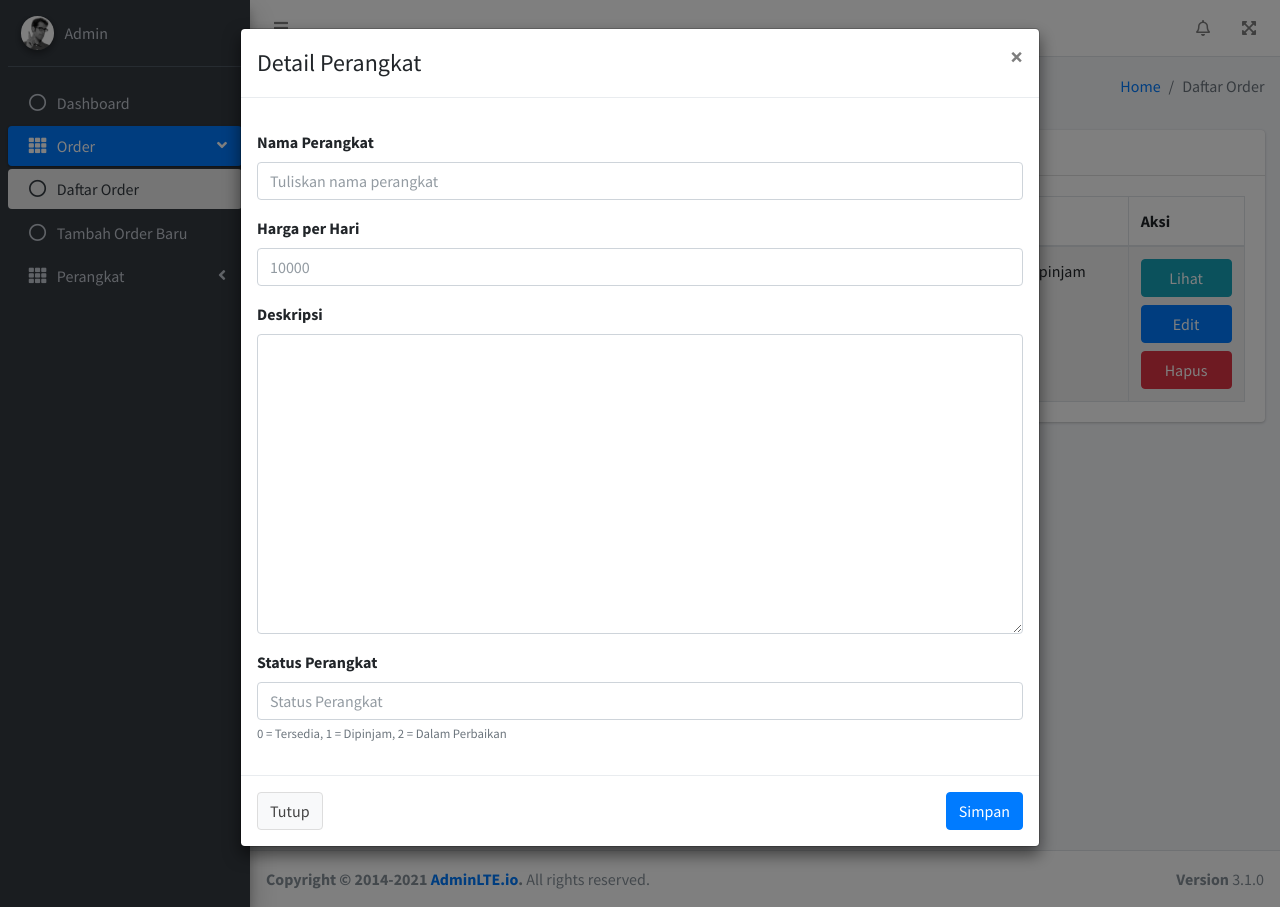
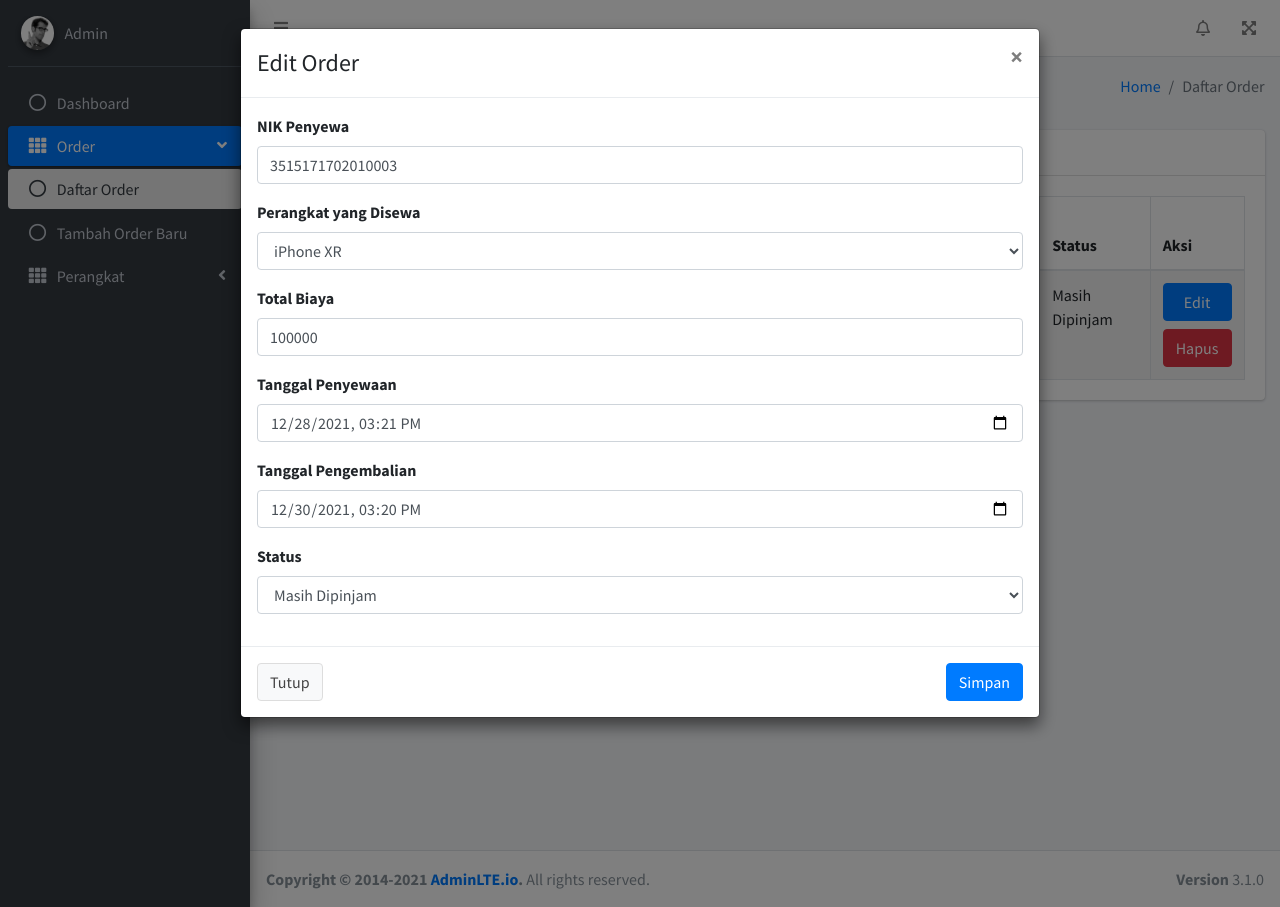
Before and after one commit to thisham/pemweb5-2021, a CodeIgniter app: page /sitape/index.php/admin/order/list in a window 1280 px wide, after a click on "Edit". Run offline with CodeIgniter, Linux system fonts and the light colour scheme; data comes from the database, SQL or seed files in the repository; some libraries are stand-ins or nearby versions.

Commit message:
feat: edit order

```diff
--- a/application/controllers/admin/Order.php
+++ b/application/controllers/admin/Order.php
@@ -19,6 +19,7 @@ class Order extends CI_Controller
     $order_list = $this->M_Order->get_all();
     $data["page_title"] = "Daftar Order";
     $data["order_list"] = $order_list;
+    $data["device_list"] = $this->M_Device->get_all();
     $this->load->view('admin/order/list', $data);
   }
 
@@ -27,11 +28,12 @@ class Order extends CI_Controller
     $input = $this->input->post();
     if ($input) {
       $data["id_device"] = $input["id_device"];
-      $data["nama"] = $input["name"];
+      $data["nik_penyewa"] = $input["borrower_id"];
       $data["harga"] = $input["price"];
-      $data["deskripsi"] = $input["description"];
+      $data["tanggal_sewa"] = str_replace("T", " ", $input["start_date"]) . ":00";
+      $data["tanggal_kembali"] = str_replace("T", " ", $input["return_date"]) . ":00";
       $data["status"] = $input["status"];
-      $this->M_Device->insert($data);
+      $this->M_Order->insert($data);
       $this->redirect_to_list();
     }
 
@@ -40,6 +42,20 @@ class Order extends CI_Controller
     $this->load->view('admin/order/create', $data);
   }
 
+  function update($order_id)
+  {
+    $input = $this->input->post();
+    $data["id"] = $order_id;
+    $data["id_device"] = $input["id_device"];
+    $data["nik_penyewa"] = $input["borrower_id"];
+    $data["harga"] = $input["price"];
+    $data["tanggal_sewa"] = str_replace("T", " ", $input["start_date"]) . ":00";
+    $data["tanggal_kembali"] = str_replace("T", " ", $input["return_date"]) . ":00";
+    $data["status"] = $input["status"];
+    $this->M_Order->update($data);
+    $this->redirect_to_list();
+  }
+
   function delete($order_id)
   {
     $this->M_Order->delete($order_id);
--- a/application/models/M_Order.php
+++ b/application/models/M_Order.php
@@ -22,7 +22,7 @@ class M_Order extends CI_Model
     return $this->db->get_where('order', array('id' => $id))->result();
   }
 
-  function add($data)
+  function insert($data)
   {
     $this->db->insert('order', $data);
   }
--- a/application/views/admin/dashboard.php
+++ b/application/views/admin/dashboard.php
@@ -26,7 +26,7 @@
               <div class="icon">
                 <i class="ion ion-bag"></i>
               </div>
-              <a href="<?= base_url('admin/perangkat') ?>" class="small-box-footer">More info <i class="fas fa-arrow-circle-right"></i></a>
+              <a href="<?= base_url('admin/perangkat/list') ?>" class="small-box-footer">More info <i class="fas fa-arrow-circle-right"></i></a>
             </div>
           </div>
           <!-- ./col -->
@@ -40,7 +40,7 @@
               <div class="icon">
                 <i class="ion ion-stats-bars"></i>
               </div>
-              <a href="<?= base_url('admin/order') ?>" class="small-box-footer">More info <i class="fas fa-arrow-circle-right"></i></a>
+              <a href="<?= base_url('admin/order/list') ?>" class="small-box-footer">More info <i class="fas fa-arrow-circle-right"></i></a>
             </div>
           </div>
         </div>
--- a/application/views/admin/order/list.php
+++ b/application/views/admin/order/list.php
@@ -1,6 +1,6 @@
 <?php $this->load->view('template/meta') ?>
 <?php
-$columns = ["ID", "Perangkat yang disewa", "Harga (per hari)", "Batas Peminjaman", "Status", "Aksi"];
+$columns = ["ID", "NIK Penyewa", "Perangkat yang disewa", "Total Biaya", "Tanggal Peminjaman", "Batas Peminjaman", "Status", "Aksi"];
 ?>
 <div class="wrapper">
   <!-- Navbar -->
@@ -34,16 +34,17 @@ $columns = ["ID", "Perangkat yang disewa", "Harga (per hari)", "Batas Peminjaman
               </thead>
               <tbody>
                 <?php foreach ($order_list as $order) : ?>
-                  <tr class="order-<?= $order->order_id ?>" data-order-device-id="<?= $order->id_device ?>" data-order-start-date="<?= $order->tanggal_sewa ?>" data-order-due-date="<?= $order->tanggal_kembali ?>" data-order-price="<?= $order->harga_order ?>" data-order-status="<?= $order->status_order ?>" data-order-borrower-id="<?= $order->nik_penyewa ?>">
+                  <tr class="order-<?= $order->order_id ?>" data-order-nik-penyewa="<?= $order->nik_penyewa ?>" data-order-id="<?= $order->order_id ?>" data-order-device-id="<?= $order->id_device ?>" data-order-start-date="<?= $order->tanggal_sewa ?>" data-order-return-date="<?= $order->tanggal_kembali ?>" data-order-price="<?= $order->harga_order ?>" data-order-status="<?= $order->status_order ?>" data-order-borrower-id="<?= $order->nik_penyewa ?>">
                     <td><?= $order->order_id ?></td>
+                    <td><?= $order->nik_penyewa ?></td>
                     <td><?= $order->nama_device ?></td>
                     <td><?= $order->harga_order ?></td>
+                    <td><?= $order->tanggal_sewa ?></td>
                     <td><?= $order->tanggal_kembali ?></td>
                     <td><?= order_status_to_string($order->status_order) ?></td>
                     <td>
-                      <button type="button" class="btn btn-block btn-info view-button" data-toggle="modal" data-target="#view-modal" data-id-device="<?= $order->order_id ?>">Lihat</button>
-                      <button type="button" class="btn btn-block btn-primary edit-button" data-toggle="modal" data-target="#edit-modal" data-id-device="<?= $order->order_id ?>">Edit</button>
-                      <button type="button" class="btn btn-block btn-danger delete-button" data-id-device="<?= $order->order_id ?>">Hapus</button>
+                      <button type="button" class="btn btn-block btn-primary edit-button" data-toggle="modal" data-target="#edit-modal" data-order-id="<?= $order->order_id ?>">Edit</button>
+                      <button type="button" class="btn btn-block btn-danger delete-button" data-order-id="<?= $order->order_id ?>">Hapus</button>
                     </td>
                   </tr>
                 <?php endforeach; ?>
@@ -58,74 +59,49 @@ $columns = ["ID", "Perangkat yang disewa", "Harga (per hari)", "Batas Peminjaman
   </div>
   <!-- /.content-wrapper -->
 
-  <div class="modal view-modal fade" id="view-modal">
+  <div class="modal fade" id="edit-modal">
     <div class="modal-dialog modal-lg">
       <div class="modal-content">
         <div class="modal-header">
-          <h4 class="modal-title">Detail Order</h4>
+          <h4 class="modal-title">Edit Order</h4>
           <button type="button" class="close" data-dismiss="modal" aria-label="Close">
             <span aria-hidden="true">&times;</span>
           </button>
         </div>
-        <div class="modal-body">
-          <div class="form-group">
-            <p><strong>Nama Perangkat:</strong> <span id="view--device-name"></span></p>
-          </div>
-          <div class="form-group">
-            <p style="margin-bottom: 0"><strong>Status Perangkat:</strong> <span id="view--device-status"></span></p>
-            <small class="form-text text-muted">0 = Tersedia, 1 = Dipinjam, 2 = Dalam Perbaikan</small>
-          </div>
-          <div class="form-group">
-            <p><strong>Harga per Hari:</strong> Rp<span id="view--device-price"></span></p>
-          </div>
-          <div class="form-group">
-            <label for="view--device-image">Gambar</label>
-            <img id="view--device-image" width="300" style="display: block;" />
-          </div>
-          <div class="form-group">
-            <label for="view--device-description">Deskripsi</label>
-            <p id="view--device-description" style="border-radius: 8px; border: 1px solid gray; padding: 10px;"></p>
-          </div>
-        </div>
-        <div class="modal-footer justify-content-between">
-          <button type="button" class="btn btn-default" data-dismiss="modal">Tutup</button>
-        </div>
-      </div>
-      <!-- /.modal-content -->
-    </div>
-    <!-- /.modal-dialog -->
-  </div>
-
-  <div class="modal fade" id="edit-modal">
-    <div class="modal-dialog modal-lg">
-      <div class="modal-content">
-        <div class="modal-header">
-          <h4 class="modal-title">Detail Perangkat</h4>
-          <button type="button" class="close" data-dismiss="modal" aria-label="Close">
-            <span aria-hidden="true">&times;</span>
-          </button>
-        </div>
-        <form id="edit--form" action="<?= base_url("admin/perangkat/update/") ?>" method="POST">
+        <form id="edit--form" action="<?= base_url("admin/order/update/") ?>" method="POST">
           <div class="modal-body">
             <div class="form-group">
-              <input name="device_id" type="hidden" class="form-control" id="edit--device-id">
+              <label for="edit--order-borrower-id">NIK Penyewa</label>
+              <input type="text" name="borrower_id" class="form-control" id="edit--order-borrower-id" placeholder="351xxxxxxx">
             </div>
             <div class="form-group">
-              <label for="edit--device-name">Nama Perangkat</label>
-              <input type="text" name="name" class="form-control" id="edit--device-name" placeholder="Tuliskan nama perangkat">
+              <label for="edit--device-name">Perangkat yang Disewa</label>
+              <select name="id_device" id="edit--device-name" class="form-control">
+                <option value="" disabled>Pilih perangkat</option>
+                <?php foreach ($device_list as $device) : ?>
+                  <option class="edit--device-option" value="<?= $device->id_device ?>"><?= $device->nama ?></option>
+                <?php endforeach; ?>
+              </select>
             </div>
             <div class="form-group">
-              <label for="edit--device-price">Harga per Hari</label>
-              <input type="text" name="price" class="form-control" id="edit--device-price" placeholder="10000">
+              <label for="edit--order-price">Total Biaya</label>
+              <input type="text" name="price" class="form-control" id="edit--order-price" placeholder="10000">
             </div>
             <div class="form-group">
-              <label for="edit--device-description">Deskripsi</label>
-              <textarea name="description" class="form-control" id="edit--device-description" style="height: 300px"></textarea>
+              <label for="edit--order-start-date">Tanggal Penyewaan</label>
+              <input class="form-control" type="datetime-local" name="start_date" id="edit--order-start-date">
             </div>
             <div class="form-group">
-              <label for="edit--device-status">Status Perangkat</label>
-              <input type="number" name="status" class="form-control" id="edit--device-status" placeholder="Status Perangkat">
-              <small class="form-text text-muted">0 = Tersedia, 1 = Dipinjam, 2 = Dalam Perbaikan</small>
+              <label for="edit--order-return-date">Tanggal Pengembalian</label>
+              <input class="form-control" type="datetime-local" name="return_date" id="edit--order-return-date">
+            </div>
+            <div class="form-group">
+              <label for="edit--device-status">Status</label>
+              <select name="status" id="" class="form-control">
+                <option class="edit--status-option" value="0">Masih Dipinjam</option>
+                <option class="edit--status-option" value="1">Selesai</option>
+                <option class="edit--status-option" value="2">Belum Kembali Tanpa Alasan yang Jelas</option>
+              </select>
             </div>
           </div>
           <div class="modal-footer justify-content-between">
@@ -144,9 +120,8 @@ $columns = ["ID", "Perangkat yang disewa", "Harga (per hari)", "Batas Peminjaman
 <!-- ./wrapper -->
 <?php $this->load->view('template/js') ?>
 <script>
-  $('#edit--device-description').summernote();
   $('.delete-button').click((event) => {
-    const deviceID = event.target.getAttribute("data-id-device");
+    const orderID = event.target.getAttribute("data-order-id");
     Swal.fire({
       icon: 'error',
       title: 'Apakah Anda yakin ingin menghapus perangkat ini?',
@@ -156,39 +131,41 @@ $columns = ["ID", "Perangkat yang disewa", "Harga (per hari)", "Batas Peminjaman
     }).then((value) => {
       if (value.isCancelled) return;
       if (value.isConfirmed) {
-        window.location = `<?= base_url("admin/order/delete/") ?>${deviceID}`;
+        window.location = `<?= base_url("admin/order/delete/") ?>${orderID}`;
       }
     })
   });
 
-  $('.view-button').click((event) => {
-    const deviceID = event.target.getAttribute("data-id-device");
-    const selectedRow = $(`.device-${deviceID}`);
+  $('.edit-button').click((event) => {
+    const orderID = event.target.getAttribute("data-order-id");
+    console.log("target", event.target);
+    const selectedRow = $(`.order-${orderID}`);
+    const borrowerID = selectedRow.attr("data-order-nik-penyewa");
+    const deviceID = selectedRow.attr("data-order-device-id");
+    const orderStatus = selectedRow.attr("data-order-status");
     const deviceName = selectedRow.attr("data-device-name");
-    const devicePrice = selectedRow.attr("data-device-price");
-    const deviceDescription = selectedRow.attr("data-device-description");
-    const deviceStatus = selectedRow.attr("data-device-status");
-    const deviceImageUrl = selectedRow.attr("data-device-image-url");
-    $('#view--device-name').text(deviceName);
-    $('#view--device-price').text(devicePrice);
-    $('#view--device-description').html(deviceDescription);
-    $('#view--device-status').text(deviceStatus);
-    $('#view--device-image').attr('src', deviceImageUrl);
-  });
+    const orderPrice = selectedRow.attr("data-order-price");
+    const orderStartDate = selectedRow.attr("data-order-start-date");
+    const orderReturnDate = selectedRow.attr("data-order-return-date");
+    console.log("start date", orderStartDate)
 
-  $('.edit-button').click((event) => {
-    const deviceID = event.target.getAttribute("data-id-device");
-    const selectedRow = $(`.device-${deviceID}`);
-    const deviceName = selectedRow.attr("data-device-name");
-    const devicePrice = selectedRow.attr("data-device-price");
-    const deviceDescription = selectedRow.attr("data-device-description");
-    const deviceStatus = selectedRow.attr("data-device-status");
-    $('#edit--form').attr("action", `<?= base_url("admin/perangkat/update/") ?>${deviceID}`);
-    $('#edit--device-id').val(deviceID);
-    $('#edit--device-name').val(deviceName);
-    $('#edit--device-price').val(devicePrice);
-    $('#edit--device-description').summernote('pasteHTML', deviceDescription);
-    $('#edit--device-status').val(deviceStatus);
+    $('#edit--form').attr("action", `<?= base_url("admin/order/update/") ?>${orderID}`);
+    $('#edit--order-borrower-id').val(borrowerID);
+    $('#edit--order-price').val(orderPrice);
+    $('#edit--order-start-date').val(orderStartDate.replace(" ", "T").slice(0, orderStartDate.length - 3));
+    $('#edit--order-return-date').val(orderReturnDate.replace(" ", "T").slice(0, orderReturnDate.length - 3));
+
+    $('.edit--device-option').each(function() {
+      if ($(this).attr('value') === deviceID) {
+        $(this).attr('selected', 'selected');
+      }
+    });
+
+    $('.edit--status-option').each(function() {
+      if ($(this).attr('value') === orderStatus) {
+        $(this).attr('selected', 'selected');
+      }
+    });
   });
 </script>
 </body>
```
Also changed, not shown: application/views/admin/order/create.php (+13 -8 lines).
